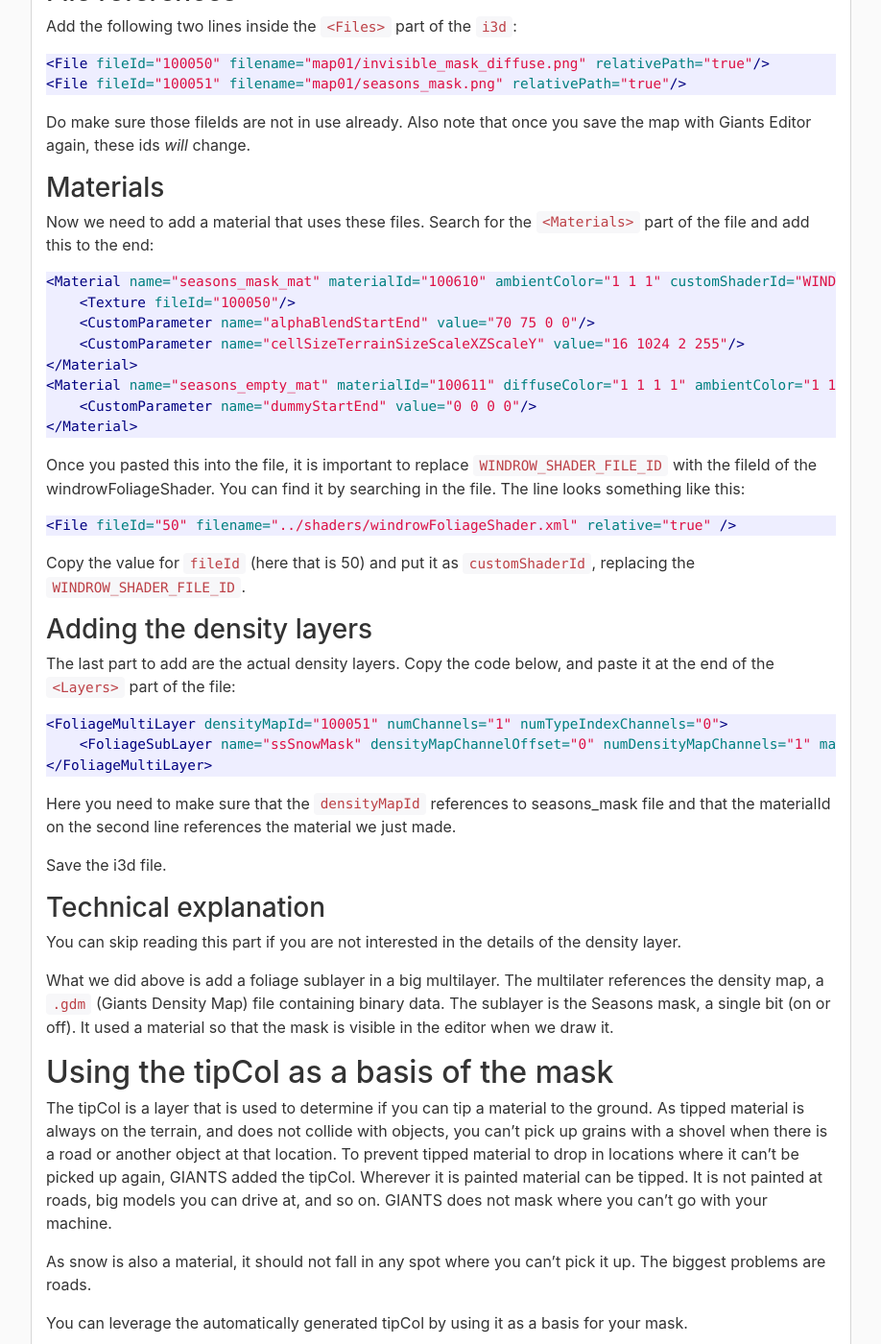
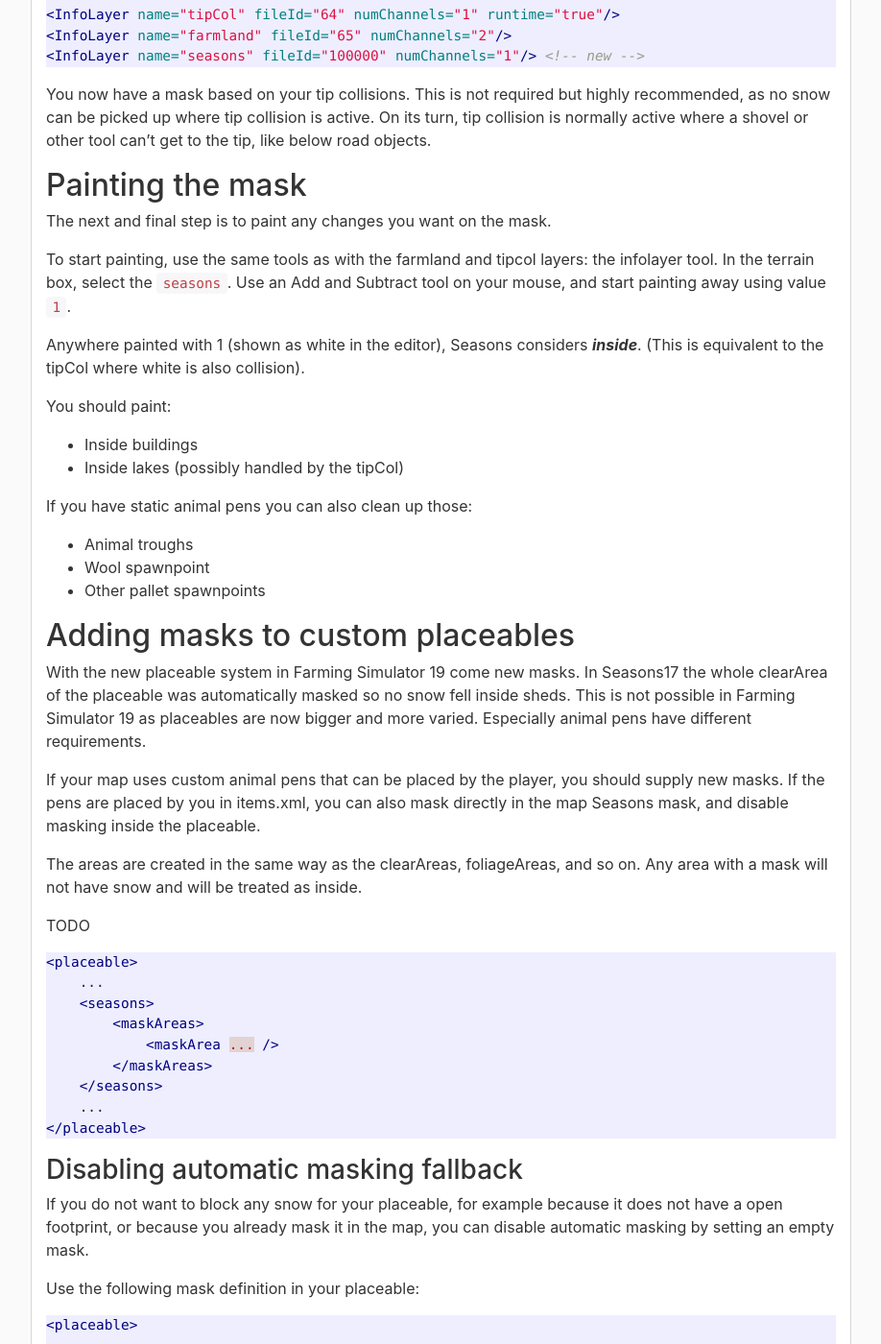
Before and after one commit to RealismusModding/realismusmodding.github.io, a Jekyll site: the page built from mods/seasons19/manual/modding/maps/seasons_mask.md, in a window 1280 px wide and 1400 px high, scrolled down 1273 px. Shown: the whole window at 96% size, without its empty margins (323-1241 px from the left). Built offline with Jekyll 4.4.1, drawn with Linux system fonts in a browser that asks for light colours; comment, search, counter and statistics services are not loaded; some of the changed text lies outside the part shown.

Commit message:
Write new Seasons mask / placeable masks guide,

`````diff
--- a/mods/seasons19/manual/modding/maps/seasons_mask.md
+++ b/mods/seasons19/manual/modding/maps/seasons_mask.md
@@ -11,166 +11,126 @@ permalink: /mods/seasons19/manual/modding/maps/seasons-mask
 # Seasons Mask
 {:.no_toc}
 
-The Seasons mask is a density map (better known as a gdm file) that contains the Seasons mask (or snowmask). This density map must be implemented into a map to make it fully Seasons compatible.
-The density map consists of multiple layers, of which the first one is the Seasons mask.
+<div class="alert alert-warning" role="alert">
+    <strong>Warning:</strong> The Seasons mask system completely changes for Farming Simulator 19.
+</div>
 
-The Seasons mask is a layer that must be painted by the map maker to enable all functionalities of Seasons. This includes the rotting of bales and higher levels of snow. The Seasons mask is used to *determine whether a piece of the terrain is inside or outside*. It will prevent snow from falling inside buildings, and it will prevent rain from rotting bales inside those same buildings.
+The Seasons mask is a bitvector map (also known as a grle file or an infolayer) that contains a mask used by Seasons to determine if the area is inside or outside. Or technically. whether the terrain at the area is accessible from the air. If there is a roof above, then it is not accessible. Also when there is a road shape on top it is not accessible.
 
-Note that when a map does not have a seasons mask, bales will _not_ rot.
+The mask is used to place snow only outside of sheds and not under road objects. It is also used to determine whether bales and swath (grass, hay and straw) is inside a building or outside.
+
+This infolayer has to be implemented by any map that wants ultimate support for Seasons.
+
+Note that when a map does not have a Seasons mask, the tipCol layer will be used as a fallback (this is new in Seasons 19). There have been major changes between Farming Simulator 17 and 19 that made a simplified system possible (and also the fallback).
 
 In this guide you will learn all steps of adding the Seasons mask to a map.
 
 <div class="alert alert-info" role="alert">
-  <strong>Please read the full guide</strong> before executing the steps, or asking questions about issues you have. This guide contains a step-by-step explanation on how to properly add snowmasks.
+  <strong>Please read the full guide</strong> before executing the steps, or asking questions about issues you have. This guide contains a step-by-step explanation on how to properly add the mask.
 </div>
 
 * TOC
 {:toc}
 
-## Downloading required files
+## Creating and installing the mask file
 
-Download the following file. It will be used to make the mask visible in the editor:
-- [invisible_mask_diffuse.dds](https://github.com/RealismusModding/FS17_seasons/raw/develop/modding/snowMask/map01/invisible_mask_diffuse.dds)
+To create the mask, duplicate the tipCol file from your map and name it `seasonsMask.grle`.
 
-Put this file in your `map01` folder. This is often located at `ModFolder/maps/map01`.
+Next the map.xml has to be updated to let Seasons know where the mask is.
 
-## Adding the density layers
+```xml
+<map>
+    ...
 
-The density layer needs to be added to the map. Open your `map01.i3d` in a proper text editor. We will start by adding references to the diffuse texture and the density file we will create later on.
+    <seasons>
+        <mask filename="map/seasonsMask.grle" /> <!-- point to the mask file -->
+    </seasons>
 
-### File references
-
-Add the following two lines inside the `<Files>` part of the `i3d`:
-```xml
-<File fileId="100050" filename="map01/invisible_mask_diffuse.png" relativePath="true"/>
-<File fileId="100051" filename="map01/seasons_mask.png" relativePath="true"/>
+    ...
+</map>
 ```
 
-Do make sure those fileIds are not in use already. Also note that once you save the map with Giants Editor again, these ids _will_ change.
-
-### Materials
-
-Now we need to add a material that uses these files. Search for the `<Materials>` part of the file and add this to the end:
+To paint the infolayer the file also needs to be added to the map i3d file:
 
 ```xml
-<Material name="seasons_mask_mat" materialId="100610" ambientColor="1 1 1" customShaderId="WINDROW_SHADER_FILE_ID">
-    <Texture fileId="100050"/>
-    <CustomParameter name="alphaBlendStartEnd" value="70 75 0 0"/>
-    <CustomParameter name="cellSizeTerrainSizeScaleXZScaleY" value="16 1024 2 255"/>
-</Material>
-<Material name="seasons_empty_mat" materialId="100611" diffuseColor="1 1 1 1" ambientColor="1 1 1">
-    <CustomParameter name="dummyStartEnd" value="0 0 0 0"/>
-</Material>
+<Files>
+    ...
+    <File fileId="100000" filename="seasonsMask.png" /> <!-- note to use .png here instead of .grle -->
+    ...
+</Files>
+
+...
+
+<InfoLayer name="tipCol" fileId="64" numChannels="1" runtime="true"/>
+<InfoLayer name="farmland" fileId="65" numChannels="2"/>
+<InfoLayer name="seasons" fileId="100000" numChannels="1"/> <!-- new -->
 ```
 
-Once you pasted this into the file, it is important to replace `WINDROW_SHADER_FILE_ID` with the fileId of the windrowFoliageShader. You can find it by searching in the file. The line looks something like this:
+You now have a mask based on your tip collisions. This is not required but highly recommended, as no snow can be picked up where tip collision is active. On its turn, tip collision is normally active where a shovel or other tool can't get to the tip, like below road objects.
+
+## Painting the mask
+
+The next and final step is to paint any changes you want on the mask.
+
+To start painting, use the same tools as with the farmland and tipcol layers: the infolayer tool. In the terrain box, select the `seasons`. Use an Add and Subtract tool on your mouse, and start painting away using value `1`.
+
+Anywhere painted with 1 (shown as white in the editor), Seasons considers ***inside***. (This is equivalent to the tipCol where white is also collision).
+
+You should paint:
+ - Inside buildings
+ - Inside lakes (possibly handled by the tipCol)
+
+If you have static animal pens you can also clean up those:
+ - Animal troughs
+ - Wool spawnpoint
+ - Other pallet spawnpoints
+
+## Adding masks to custom placeables
+
+With the new placeable system in Farming Simulator 19 come new masks. In Seasons17 the whole clearArea of the placeable was automatically masked so no snow fell inside sheds. This is not possible in Farming Simulator 19 as placeables are now bigger and more varied. Especially animal pens have different requirements.
+
+
+
+If your map uses custom animal pens that can be placed by the player, you should supply new masks. If the pens are placed by you in items.xml, you can also mask directly in the map Seasons mask, and disable masking inside the placeable.
+
+The areas are created in the same way as the clearAreas, foliageAreas, and so on. Any area with a mask will not have snow and will be treated as inside.
+
+TODO
 
 ```xml
-<File fileId="50" filename="../shaders/windrowFoliageShader.xml" relative="true" />
-```
+<placeable>
+    ...
+    <seasons>
+        <maskAreas>
+            <maskArea ... />
+        </maskAreas>
+    </seasons>
 
-Copy the value for `fileId` (here that is 50) and put it as `customShaderId`, replacing the `WINDROW_SHADER_FILE_ID`.
+    ...
+</placeable>
+````
 
-### Adding the density layers
+### Disabling automatic masking fallback
 
-The last part to add are the actual density layers. Copy the code below, and paste it at the end of the `<Layers>` part of the file:
+If you do not want to block any snow for your placeable, for example because it does not have a open footprint, or because you already mask it in the map, you can disable automatic masking by setting an empty mask.
+
+Use the following mask definition in your placeable:
 
 ```xml
-<FoliageMultiLayer densityMapId="100051" numChannels="1" numTypeIndexChannels="0">
-    <FoliageSubLayer name="ssSnowMask" densityMapChannelOffset="0" numDensityMapChannels="1" materialId="100610" cellSize="8" viewDistance="80" objectMask="16711935" decalLayer="0" atlasSize="1" atlasOffsets="1 0" numBlocksPerUnitDefault="1.8" numBlocksPerUnitMin="1.8" numBlocksPerUnitMax="1.8" width="0.8" height="0.3" widthVariance="0.1" heightVariance="0.1" horizontalPositionVariance="0.3" blockShapeId="1" />
-</FoliageMultiLayer>
-```
+<placeable>
+    ...
+    <seasons>
+        <maskAreas>
+            <!-- empty list so there is no masking -->
+        </maskAreas>
+    </seasons>
 
-Here you need to make sure that the `densityMapId` references to seasons_mask file and that the materialId on the second line references the material we just made.
+    ...
+</placeable>
+````
 
-Save the i3d file.
+This will tell Seasons that there is a custom mask, being: no areas.
 
-### Technical explanation
+## Testing
 
-You can skip reading this part if you are not interested in the details of the density layer.
-
-What we did above is add a foliage sublayer in a big multilayer. The multilater references the density map, a `.gdm` (Giants Density Map) file containing binary data. The sublayer is the Seasons mask, a single bit (on or off). It used a material so that the mask is visible in the editor when we draw it.
-
-## Using the tipCol as a basis of the mask
-
-The tipCol is a layer that is used to determine if you can tip a material to the ground. As tipped material is always on the terrain, and does not collide with objects, you can't pick up grains with a shovel when there is a road or another object at that location. To prevent tipped material to drop in locations where it can't be picked up again, GIANTS added the tipCol. Wherever it is painted material can be tipped. It is not painted at roads, big models you can drive at, and so on. GIANTS does not mask where you can't go with your machine.
-
-As snow is also a material, it should not fall in any spot where you can't pick it up. The biggest problems are roads.
-
-You can leverage the automatically generated tipCol by using it as a basis for your mask.
-
-Use the GRLE converter from GDN to convert the `tipColInfoLayer.grle` to a PNG file. A readme file is inside the download. You can drag-and-drop the grle file on top of the convert.cmd.
-Rename the generated file from `tipColInfoLayer.png` to `seasons_mask.png`.
-
-Open your map in the Giants Editor and save it. Make sure there are no errors in the console. If there are any, you made a mistake.
-
-Make sure the map01 folder only contains seasons_mask.gdm now, and not the png version. If it does, remove that png file.
-
-### Testing the density layer
-
-You can select the foliage brush and the ssSnowMask (sometimes called ssSnowMask) channel and start painting. Go to the step about the tipCol to get some useful data first.
-
-## Painting the snowmask
-
-Painting the mask is the same as with any foliage layer (wheat, grass, and so on): you select the correct layer (ssSnowMask), and use the mouse to paint.
-You can see ugly green where the mask is. Remember: where there is green, _no_ snow will fall, and it will be seen as _inside_.
-
-### Best practices
-
-So where should you prevent snow from falling?
-
-- Anywhere there is a tipCol (see previous step)
-- Inside buildings
-- Inside lakes (possibly handled by the tipCol)
-- Animal troughs
-- Wool spawnpoint
-- Other pallet spawnpoints
-
-Where should you NOT prevent snow from falling?
-
-- Fields
-- Animal fields
-
-No not paint where you put placeables. These are automatically handled by the Seasons mod.
-
-## Test the mask
-
-It is important to test your mask. There are two ways to verify ingame where you painted:
-
-- With Seasons active, use the `ssAddSnow` console command to add a layer of snow.
-- Without Seasons active, look at the ugly green material, just like in the editor
-
-## Finishing up for publishing
-
-**Note**: If you don't plan on publishing your map to GIANTS ModHub or another mod publishing website, and only use your map with Seasons, you can skip these steps.
-
-When you are going to publish your map, it is important to disable the green of the mask, so that when players use your map without Seasons, there is no mask visible. (Seasons automatically makes it invisible.)
-
-To do this set the viewDistance of the ssSnowMask to 0. When you want to edit again, set it to 80.
-
-If you want to clean up the map code a bit, you can replace the materialId of the ssSnowMask with the materialId of the ssReserved1 layer. Then you can also remove the seasons_mask_mat material and the invisible_mask_diffuse file and file reference. You will need to re-add this all when you want to edit, so only do it on the to-be-published export.
-
-## Notes
-
-#### Limitations
-
-Even though the snowmask stops rotting of bales inside buildings, it does still visually rain. That is a limitation in the game and can't be solved by Seasons.
-
-#### Wrong size density file
-
-If you changed your map from 5 channels (previous guide) to 1 channel, you might get this error:
-```
-Error: GDM file has wrong number of channels (5 should be 1)
-```
-To solve it, convert the Seasons gdm file to a png with the GRLE converter from Giants, and re-open your map in the editor.
-
-#### Previous versions
-
-For Seasons 2.0, a bunch of new density layers will be needed. The density map created using the current and previous manuals will be valid, but not all 2.0 functionality will be available.
-
-All maps created with previous manuals are still valid, but you can update.
-
-
-## Tips and tricks
-
-Set the viewDistance of ssSnowMask to 800 to make it visible from far away for an overview. It is takes more performance.
+The masks can be tested in-game by dropping snow using the `rmAddSnow 1` console command. Use `rmResetSnow` to remove all snow.
`````
